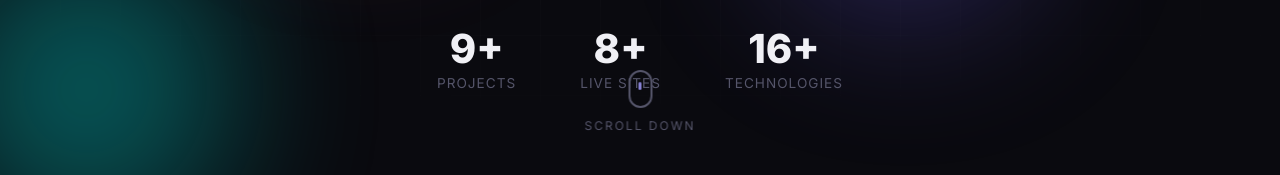
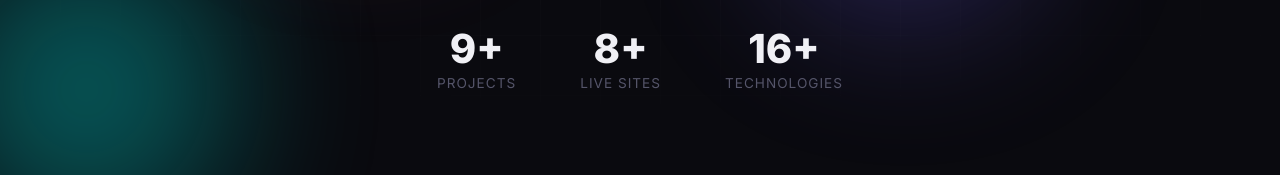
Before and after one commit to devnetechn/barsportfolio, a Next.js app: page / in a window 1280 px wide. Shown: the part 625-800 px from the top of the page. Built offline with nearby package versions, Linux system fonts and the light colour scheme; no server answers.

Commit message:
Remove scroll indicator from hero section

```diff
--- a/src/components/Hero.tsx
+++ b/src/components/Hero.tsx
@@ -133,13 +133,6 @@ export default function Hero() {
         </div>
       </div>
 
-      {/* Scroll Indicator */}
-      <div className="animate-fade-in-up animate-delay-8 absolute bottom-10 left-1/2 -translate-x-1/2 flex flex-col items-center gap-2 text-[var(--text-muted)] text-[0.75rem] tracking-[2px] uppercase">
-        <div className="mouse">
-          <div className="mouse-wheel" />
-        </div>
-        <span>Scroll Down</span>
-      </div>
     </section>
   );
 }
```
